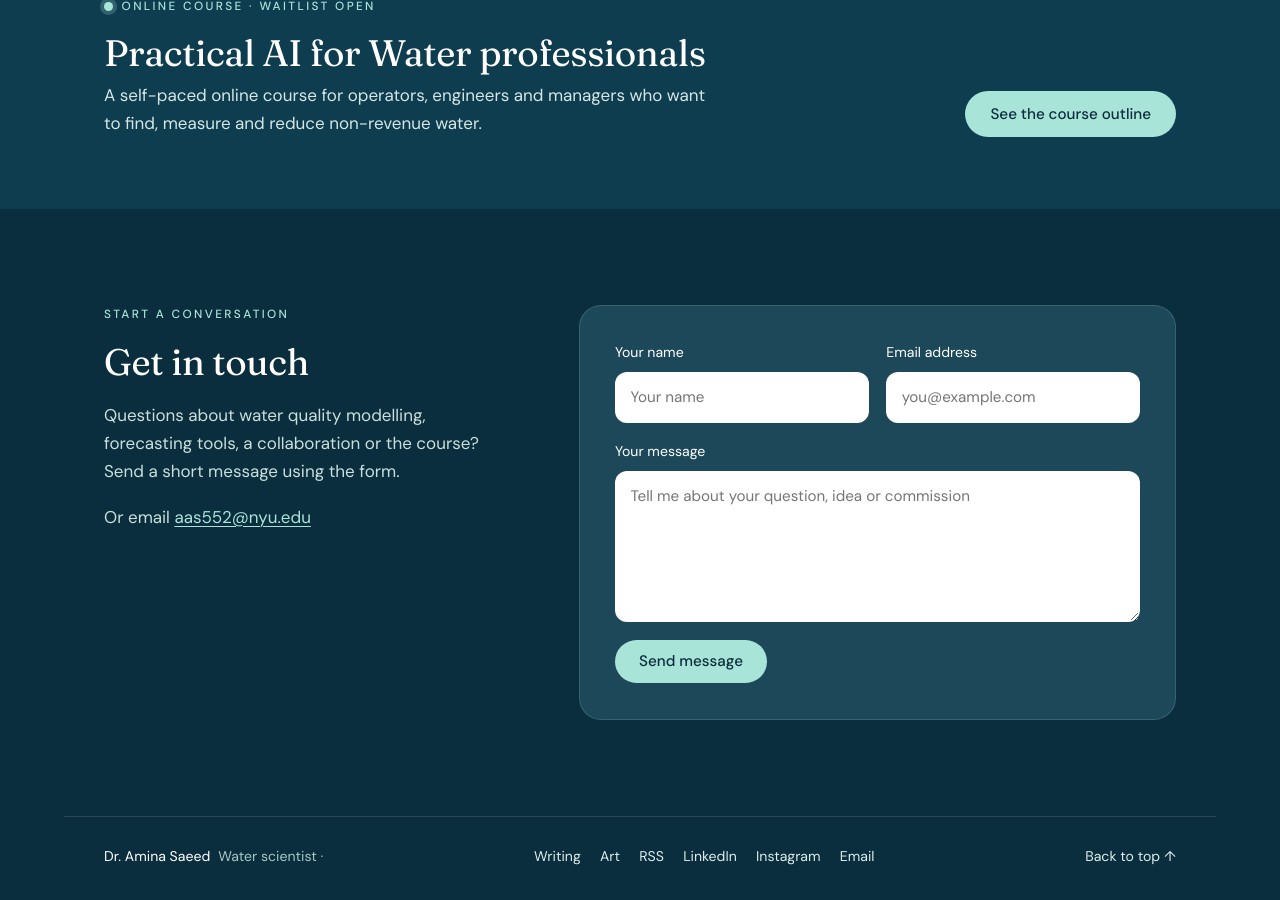
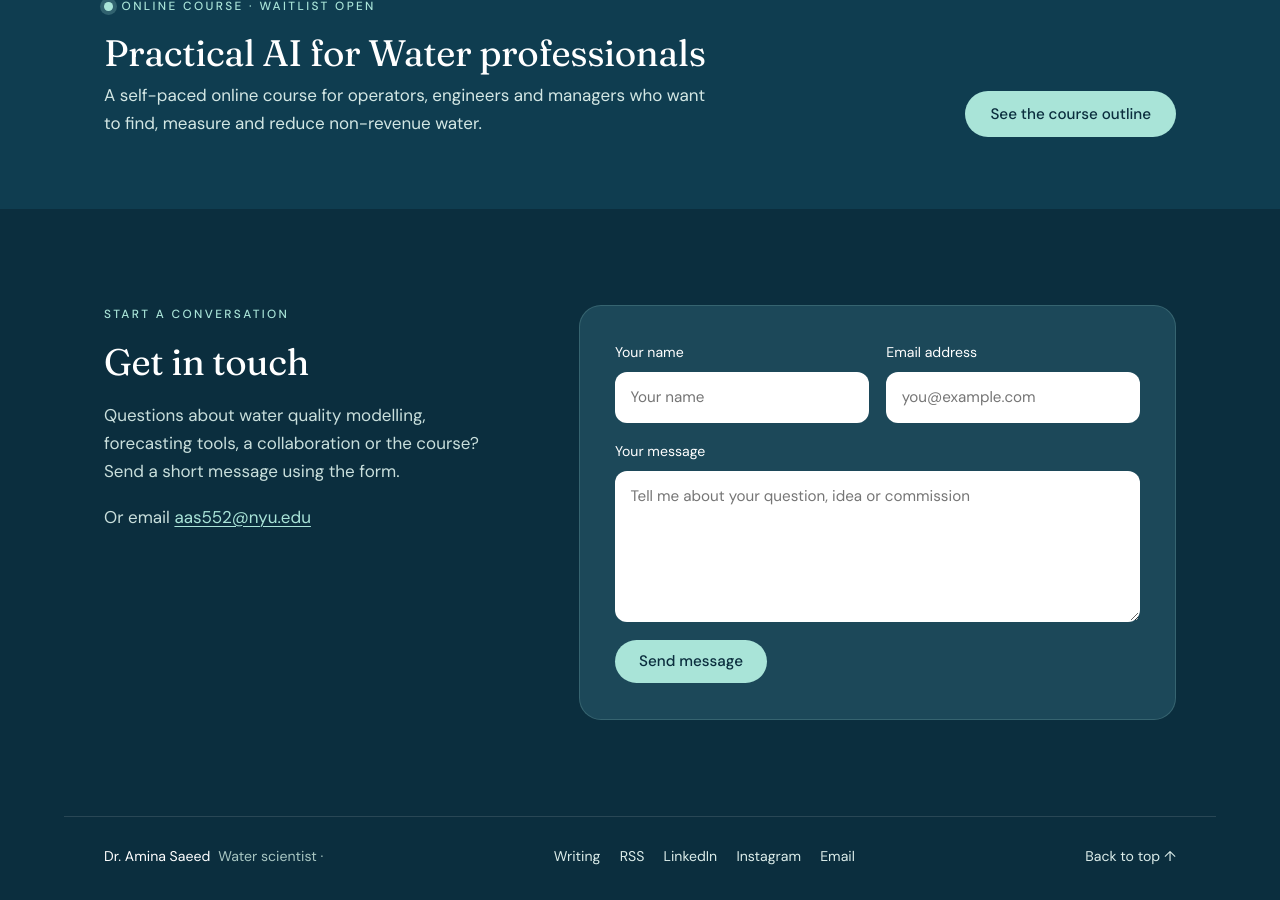
Before and after one commit to aminasaeedwater/aminasaeed, a Jekyll site: the page built from index.html, in a window 1280 px wide and 900 px high, scrolled down 4615 px. Built offline with Jekyll 4.4.1, drawn with Linux system fonts in a browser that asks for light colours.

Commit message:
Update footer.html

```diff
--- a/_includes/footer.html
+++ b/_includes/footer.html
@@ -3,7 +3,6 @@
     <p class="footer-name">{{ site.author.name }}<span>{{ site.author.role }}{% if site.author.location != "" %} · {{ site.author.location }}{% endif %}</span></p>
     <ul class="footer-links">
       <li><a href="{{ '/blog/' | relative_url }}">Writing</a></li>
-      <li><a href="{{ '/art/' | relative_url }}">Art</a></li>
       <li><a href="{{ '/feed.xml' | relative_url }}">RSS</a></li>
       {% if site.author.linkedin != "" %}<li><a href="{{ site.author.linkedin }}">LinkedIn</a></li>{% endif %}
       {% if site.author.instagram != "" %}<li><a href="{{ site.author.instagram }}">Instagram</a></li>{% endif %}
```
